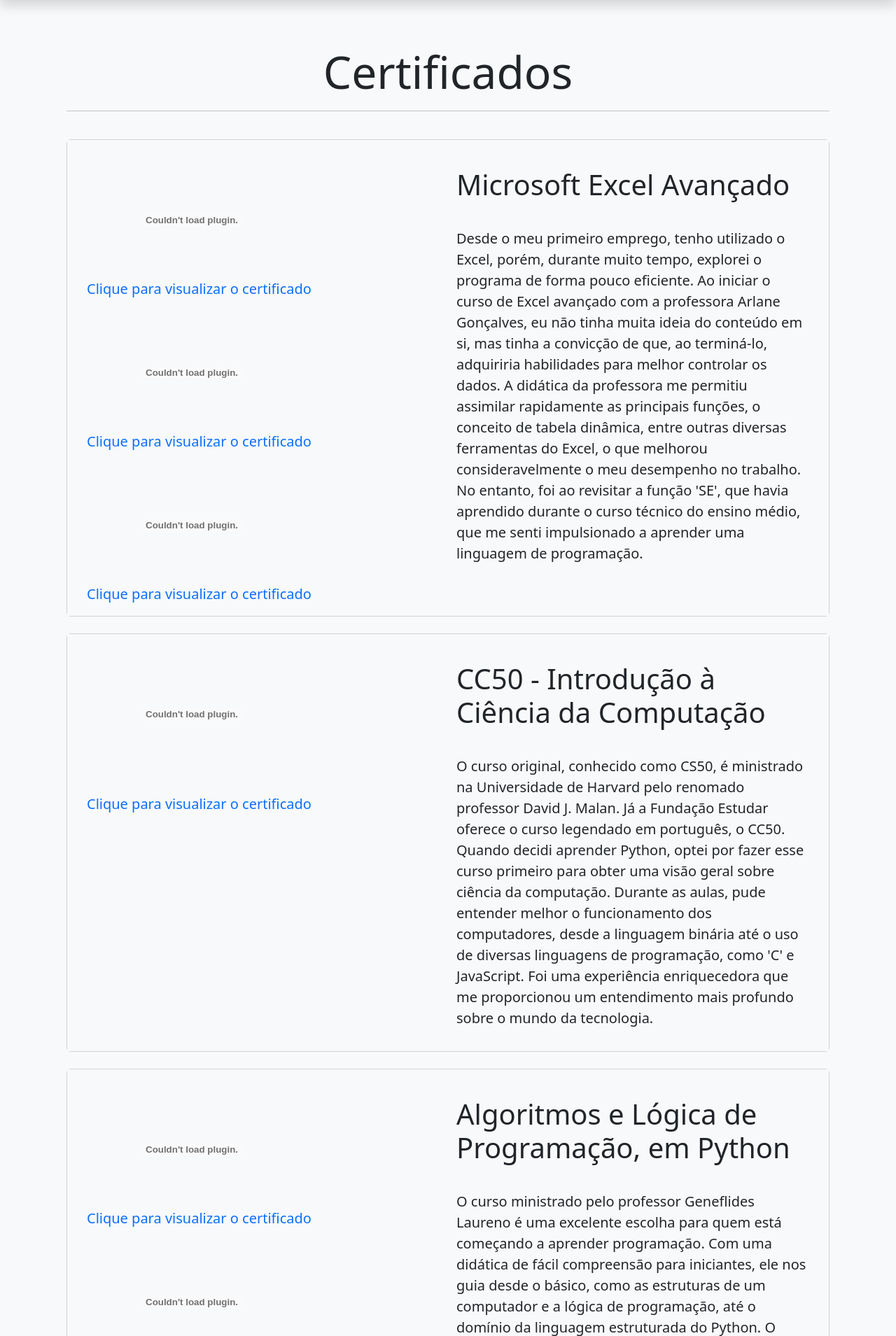
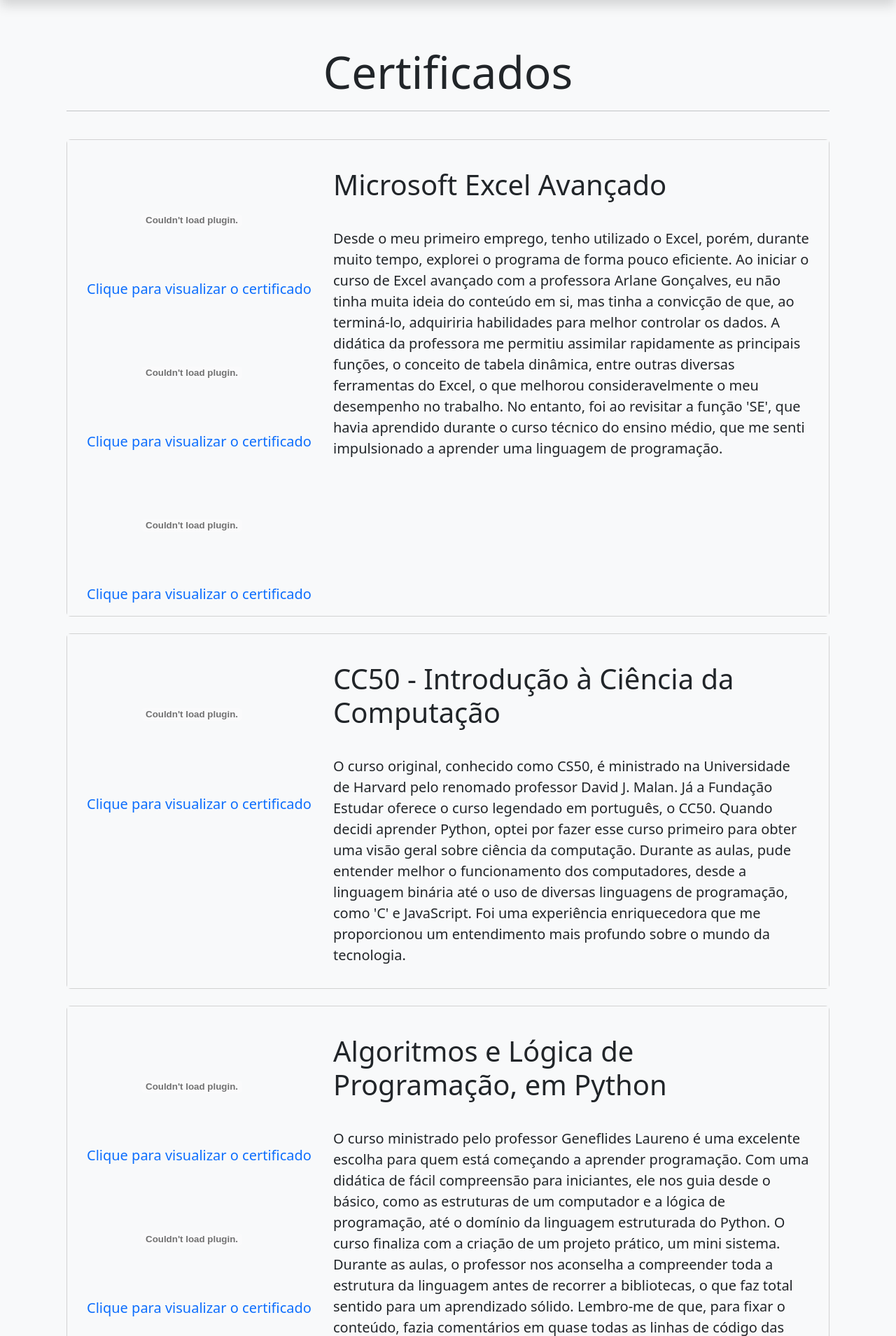
Before and after one commit to rensbrasolin/site_rensbr, a Flask app: page /certificados in a window 1280 px wide. Shown: the part 56-1965 px from the top of the page at 70% size. Run offline with Flask 2, Linux system fonts and the light colour scheme.

Commit message:
mais alguns ajustes

```diff
--- a/templates/certificados.html
+++ b/templates/certificados.html
@@ -9,7 +9,7 @@
                 <div style="text-align: left;">
                     <div class="container lead">
                         <div class="row">
-                            <div class="col-md-6">
+                            <div class="col-md-4">
                                 <div class="embed-responsive embed-responsive-4by3">
                                     <embed class="embed-responsive-item" src="{{ url_for('static', filename='certificados/Modulo-Basico-Excel.pdf') }}" type="application/pdf">
                                 </div>
@@ -26,7 +26,7 @@
                                 <a href="{{ url_for('static', filename='certificados/Modulo-Avancado-Excel.pdf') }}" class="text-decoration-none text-terciary" target="_blank">Clique para visualizar o certificado</a>
                                 <br>
                             </div>
-                            <div class="col-md-6">
+                            <div class="col-md-8">
                                 <h3 class="display-6">Microsoft Excel Avançado </h3>
                                 <br>
                                 <p>Desde o meu primeiro emprego, tenho utilizado o Excel, porém, durante muito tempo,
@@ -54,14 +54,14 @@
                 <div style="text-align: left;">
                     <div class="container lead">
                         <div class="row">
-                            <div class="col-md-6">
+                            <div class="col-md-4">
                                 <div class="embed-responsive embed-responsive-4by3">
                                     <embed class="embed-responsive-item" src="{{ url_for('static', filename='certificados/CC50.pdf') }}" type="application/pdf">
                                 </div>
                                   <br>
                                   <a href="{{ url_for('static', filename='certificados/CC50.pdf') }}" class="text-decoration-none text-terciary" target="_blank">Clique para visualizar o certificado</a>
                             </div>
-                            <div class="col-md-6">
+                            <div class="col-md-8">
                                 <h3 class="display-6">CC50 - Introdução à Ciência da Computação</h3>
                                 <br>
                                 <p>O curso original, conhecido como CS50, é ministrado na Universidade de Harvard
@@ -87,7 +87,7 @@
                 <div style="text-align: left;">
                     <div class="container lead">
                         <div class="row">
-                            <div class="col-md-6">
+                            <div class="col-md-4">
                                 <div class="embed-responsive embed-responsive-4by3">
                                     <embed class="embed-responsive-item" src="{{ url_for('static', filename='certificados/Algoritmos-e-Programacao--Modulo-Basico.pdf') }}" type="application/pdf">
                                 </div>
@@ -104,7 +104,7 @@
                                 <a href="{{ url_for('static', filename='certificados/Algoritmos-e-Programacao--Modulo-Avanc.pdf') }}" class="text-decoration-none text-terciary" target="_blank">Clique para visualizar o certificado</a>
                                 <br>
                             </div>
-                            <div class="col-md-6">
+                            <div class="col-md-8">
                                 <h3 class="display-6">Algoritmos e Lógica de Programação, em Python</h3>
                                 <br>
                                 <p>O curso ministrado pelo professor Geneflides Laureno é uma excelente escolha para
@@ -131,15 +131,15 @@
                 <div style="text-align: left;">
                     <div class="container lead">
                         <div class="row">
-                            <div class="col-md-6">
+                            <div class="col-md-4">
                                 <div class="embed-responsive embed-responsive-4by3">
                                     <embed class="embed-responsive-item" src="{{ url_for('static', filename='certificados/Python Impressionador.pdf') }}" type="application/pdf">
                                 </div>
                                   <br>
                                   <a href="{{ url_for('static', filename='certificados/Python Impressionador.pdf') }}" class="text-decoration-none text-terciary" target="_blank">Clique para visualizar o certificado</a>
                             </div>
-                            <div class="col-md-6">
-                                <h3 class="display-6">Python Impressionador</h3>
+                            <div class="col-md-8">
+                                <h3 class="display-4">Python Impressionador</h3>
                                 <br>
                                 <p>O curso Python Impressionador, ministrado pelo professor João Paulo Lira da
                                     Hashtag Treinamentos, possui uma excelente didática e oferece um conteúdo
--- a/templates/sobre.html
+++ b/templates/sobre.html
@@ -5,9 +5,9 @@
         <hr><br>
         <br>
         <div class="lead">
-            <p>Me chamo Renato de Souza Brasolin, tenho 36 anos, sou programador junior e também posso fornecer suporte
-                em dados em diferentes setores, o que me permite contribuir de forma abrangente e efetiva para o
-                desenvolvimento de projetos e soluções tecnológicas.
+            <p>Me chamo Renato de Souza Brasolin, tenho 36 anos, sou programador junior back end e também posso
+                fornecer suporte em dados em diferentes setores, o que me permite contribuir de forma abrangente
+                e efetiva para o desenvolvimento de projetos e soluções tecnológicas.
             </p>
             <p>Quanto ao meu histórico acadêmico, cursei o ensino médio técnico em processamento de dados,
                onde tive meu primeiro contato com programação. Em seguida, iniciei uma graduação em tecnologia
```
Also changed, not shown: templates/rensbr.html (+4 -4 lines).
